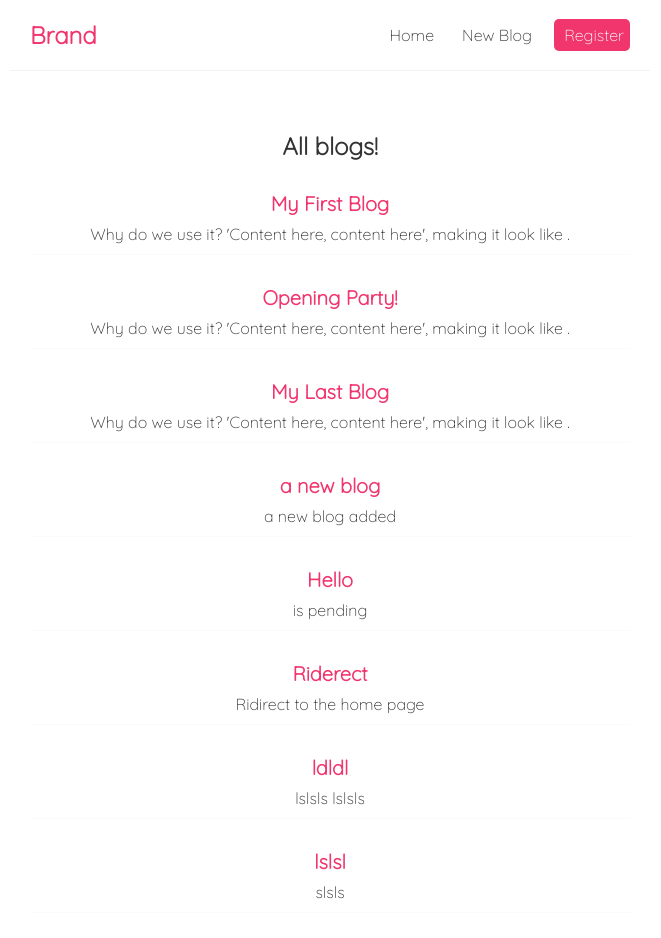
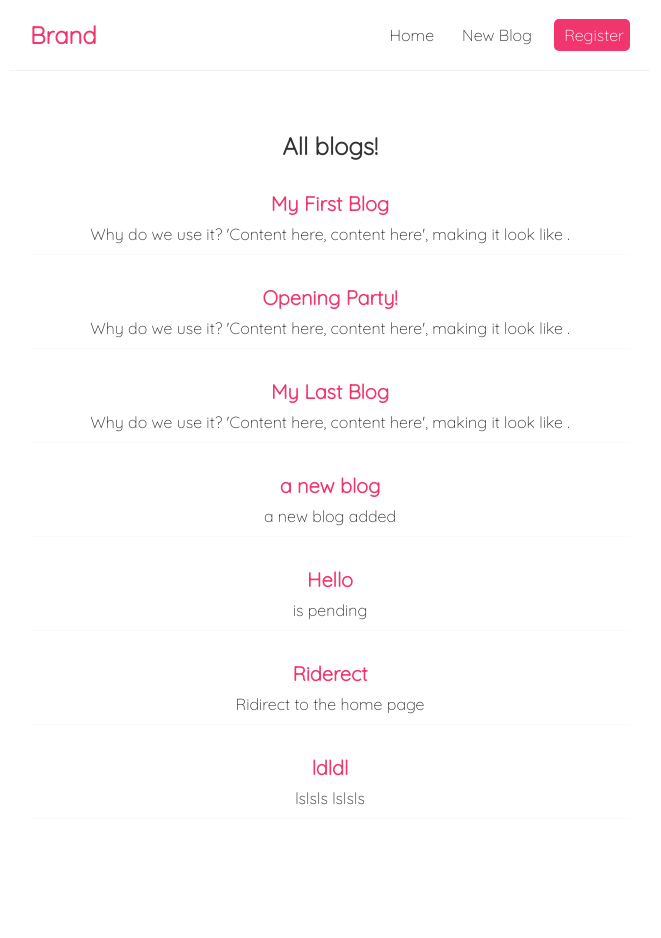
Before and after one commit to nacerkraa/Blog-ReactJs, a React (Create React App) app: page / in a window 1280 px wide. Shown: the top 938 px of the page, without its empty margins (310-971 px from the left). After the commit the page ends 899 px from the top, so only its background shows below. Built offline with nearby package versions, Linux system fonts and the light colour scheme; data requests are answered from the project's data file.

Commit message:
fix error

```diff
--- a/data/db.json
+++ b/data/db.json
@@ -41,12 +41,6 @@
       "body": "lslsls lslsls",
       "auther": "yoshi",
       "id": 7
-    },
-    {
-      "title": "lslsl",
-      "body": "slsls",
-      "auther": "yoshi",
-      "id": 8
     }
   ]
 }
--- a/src/BlogDetails.js
+++ b/src/BlogDetails.js
@@ -7,7 +7,7 @@
     const history = useHistory();
 
     const handleDelete = () => {
-        fetch('http://localhost:8000/blogs' + blog.id, {
+        fetch('http://localhost:8000/blogs/' + blog.id, {
             method : 'DELETE'
         }).then(() => {
             history.push('/');
```
